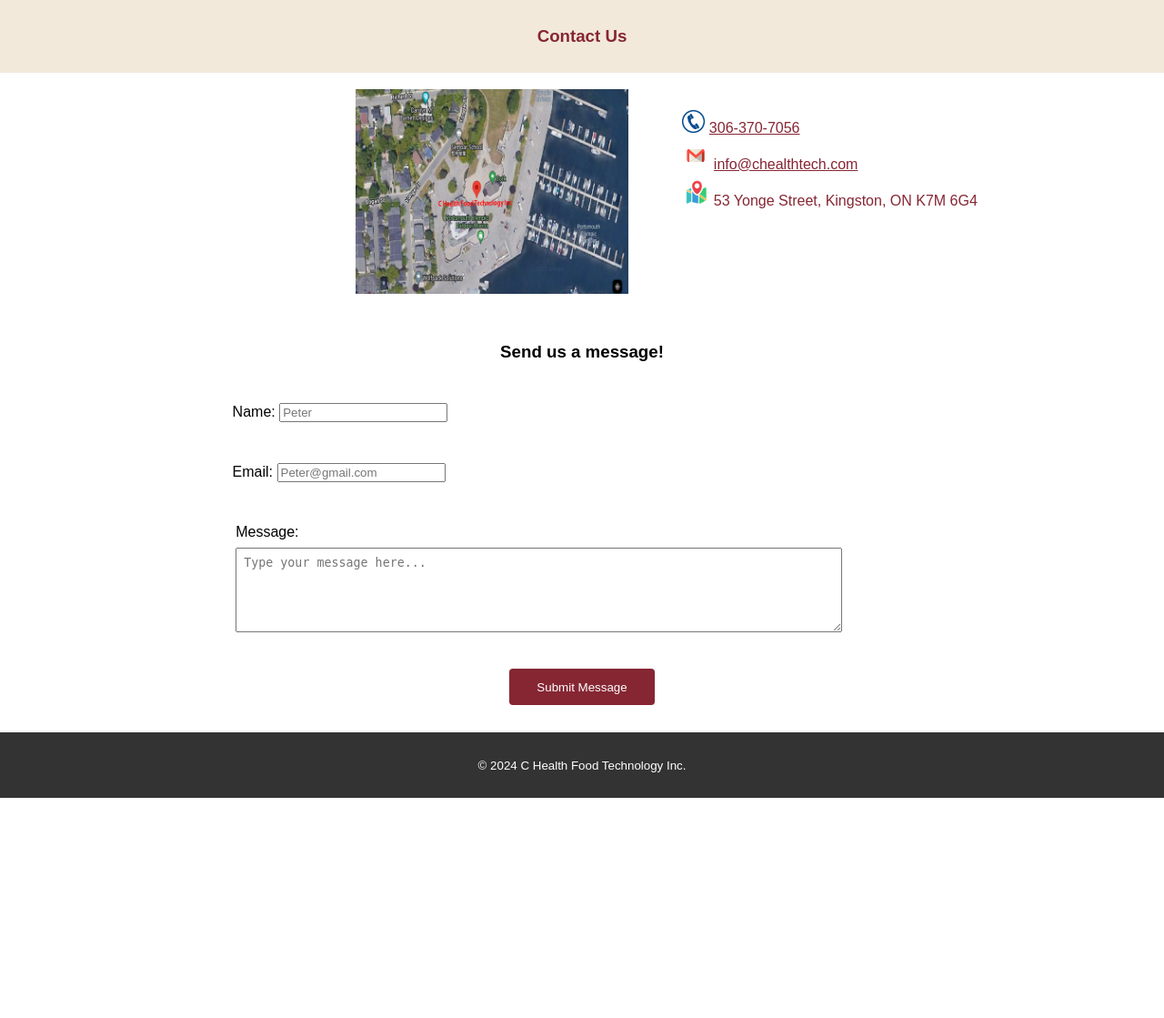
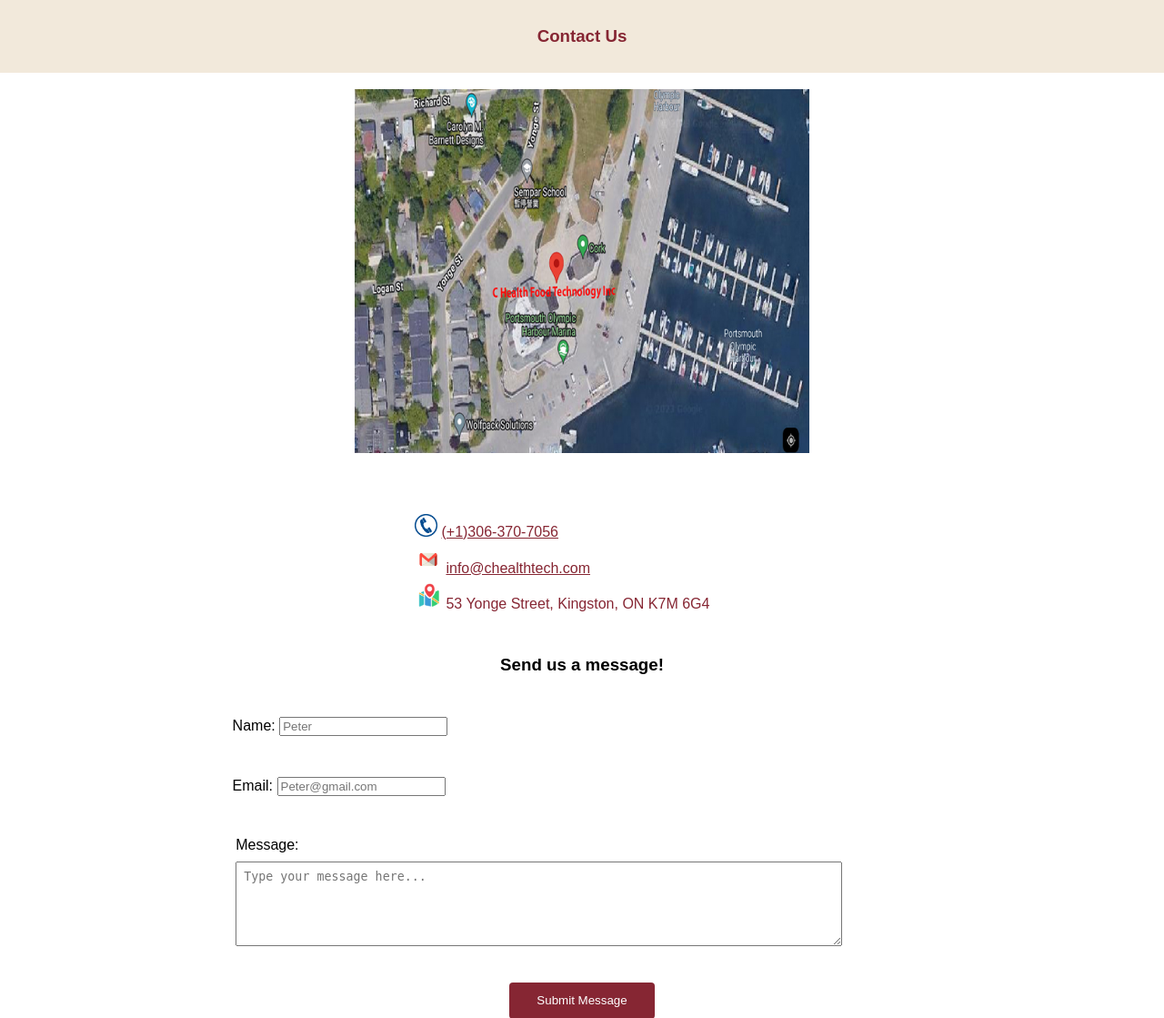
Before and after one commit to Crossbow007/WebsiteForCHF, a PHP site: page /GonzalesArnieCodingAsst/contact.html in a window 1280 px wide. Shown: the part 287-1406 px from the top of the page at 91% size. Before the commit the page ends 1164 px from the top, so only its background shows below. Run offline with PHP 8.4, Linux system fonts and the light colour scheme.

Commit message:
update contact page

```diff
--- a/contact.html
+++ b/contact.html
@@ -44,7 +44,7 @@
 
     <div class="ContactUsGroup">
       <div id="contactImg">
-        <p><img src="./imgs/building.jpg" height="500" width="550"
+        <p><img src="./imgs/building.jpg" style="width: 500px; height: 400px;"
             alt="contactImg" /></p>
       </div>
 
@@ -54,7 +54,8 @@
           <li style="margin-bottom: 2px;">
             <img src="./imgs/phone_icon.png" alt="Phone icon"
               style="width: 25px; height: 25px;">
-            <a href="tel:306-370-7056" style="color: #862633;">306-370-7056</a>
+            <a href="tel:306-370-7056" style="color: #862633;">
+              (+1)306-370-7056</a>
           </li>
           <li style="margin-bottom: 2px;">
             <img src="./imgs/email_icon.png" alt="Email icon"
--- a/css/style.css
+++ b/css/style.css
@@ -204,23 +204,25 @@ footer {
 
 .ContactUsGroup {
     display: flex;
-    flex-direction: row;
+    flex-direction: column;
     text-align: center;
 
 }
 
 #contactImg {
     /* text-align: center; */
+
     width: 50vw;
-    margin-left: 20%;
-    margin-right: -2%;
+
+    align-self: center;
 }
 
 #contactText {
     color: #862633;
     margin-top: 2%;
-    margin-left: -7%;
-
+    margin-left: 15%;
+    align-content: center;
+    align-self: center;
     text-align: left;
     width: 50vw;
 }
```
